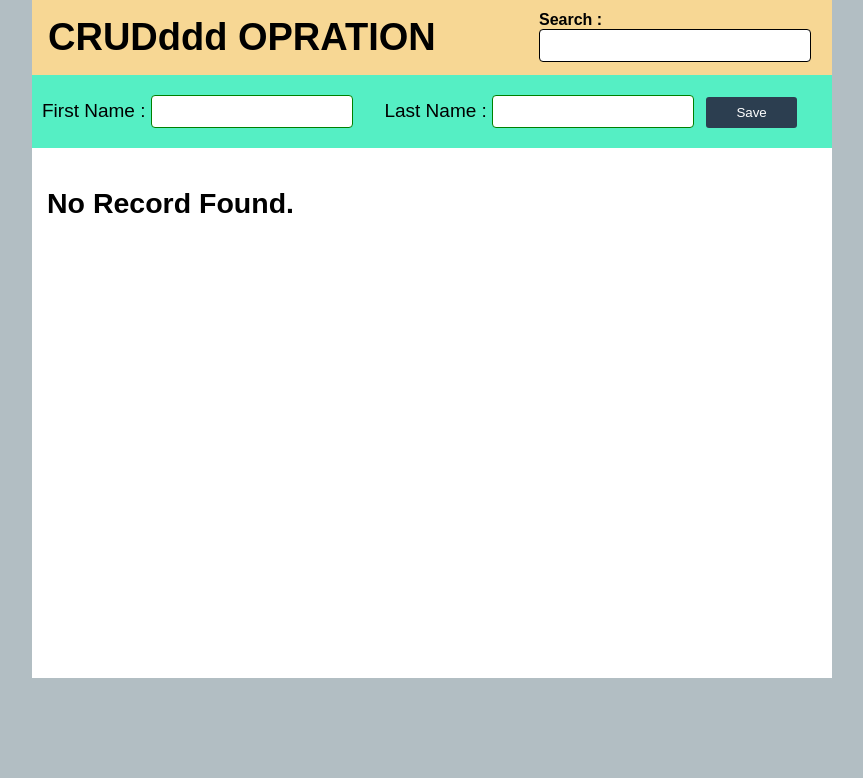
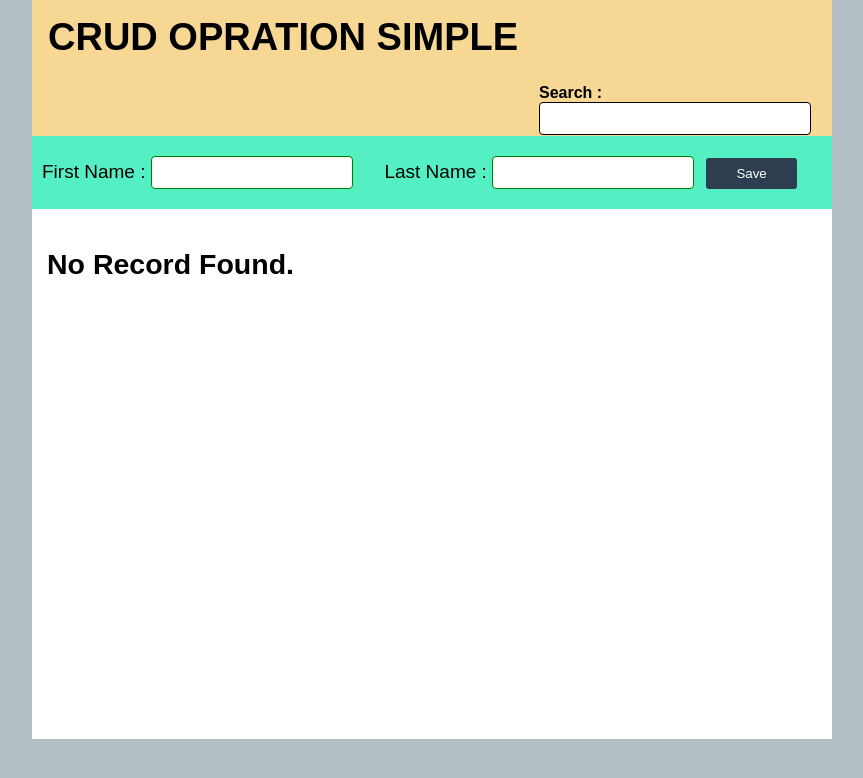
Before and after one commit to ashi4226/crud-project, a PHP site: page / in a window 1280 px wide. Shown: the top 778 px of the page, without its empty margins (208-1071 px from the left). Run offline with PHP 8.4, Linux system fonts and the light colour scheme; data that the repository does not hold is empty.

Commit message:
Update index.php

```diff
--- a/index.php
+++ b/index.php
@@ -12,7 +12,7 @@
   <table id="main" border="0" cellspacing="0">
     <tr>
       <td id="header">
-        <h1>CRUDddd OPRATION</h1>
+        <h1>CRUD OPRATION SIMPLE</h1>
 
         <div id="search-bar">
           <label>Search :</label>
```
